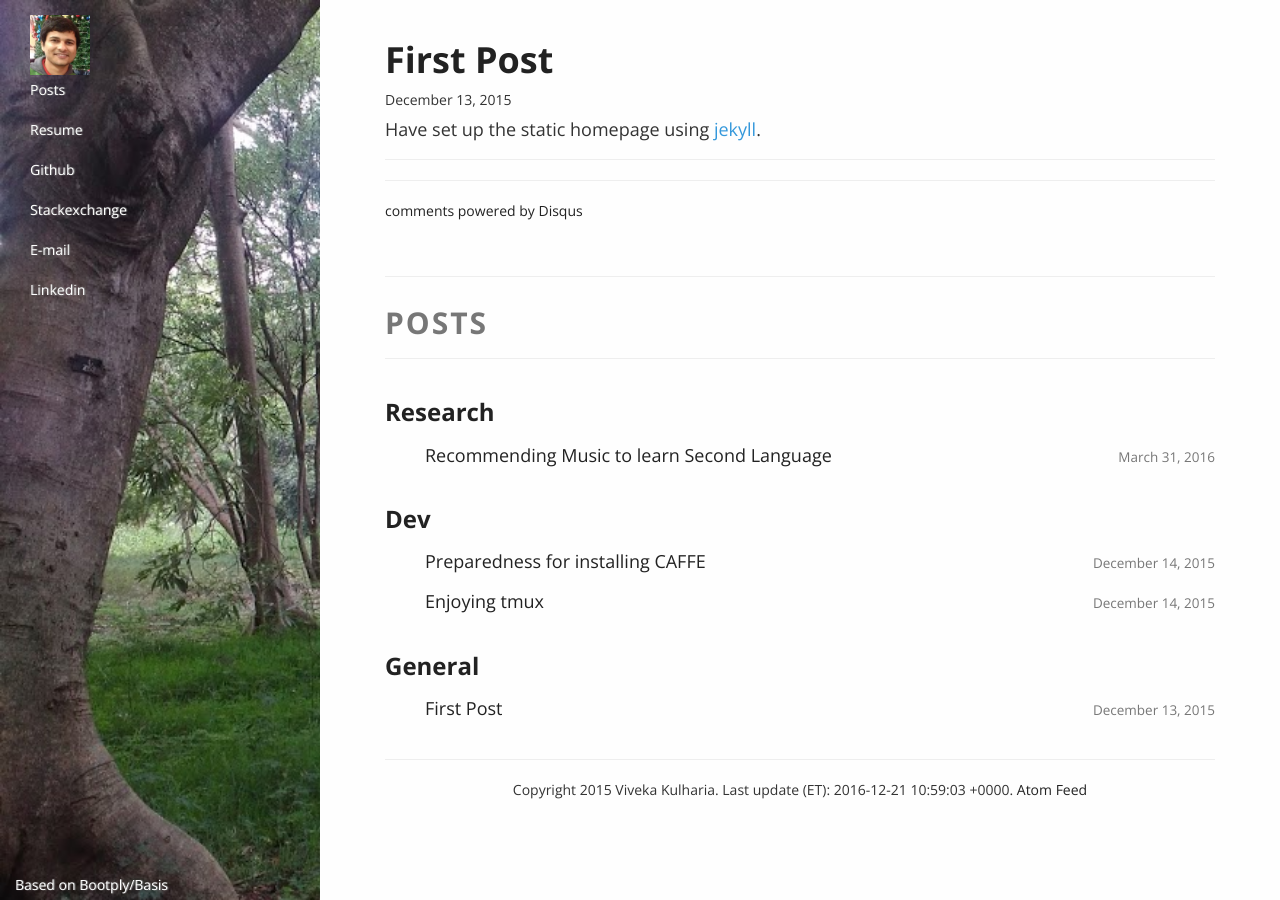
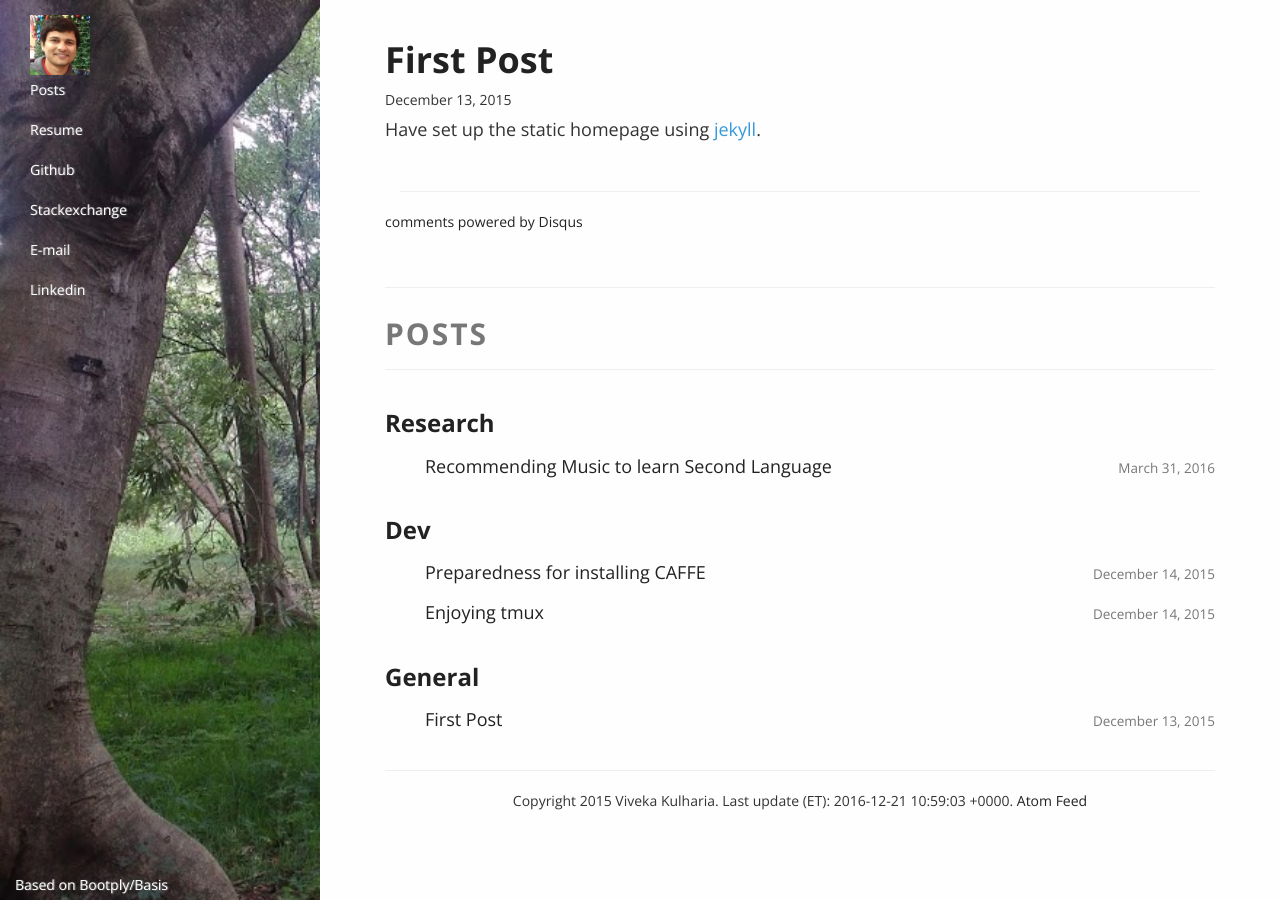
Before and after one commit to vivkul/vivkul.github.io, a Jekyll site: the page built from _posts/2015-12-13-First-Post.md, in a window 1280 px wide. Built offline with Jekyll 4.4.1, drawn with Linux system fonts in a browser that asks for light colours; nearby versions of some CDN libraries; comment, search, counter and statistics services are not loaded.

Commit message:
Update post.html

```diff
--- a/_layouts/post.html
+++ b/_layouts/post.html
@@ -7,8 +7,9 @@ layout: base
   <section> {{ page.date | date: "%B %e, %Y" }} </section>
 
   {{ content }}
-  <hr>
-  <hr>
+  <div class="row divider">
+    <div class="col-sm-12"><hr></div>
+  </div>
   {% if page.comments %}
 	<div id="disqus_thread"></div>
 	    <script type="text/javascript">
```
